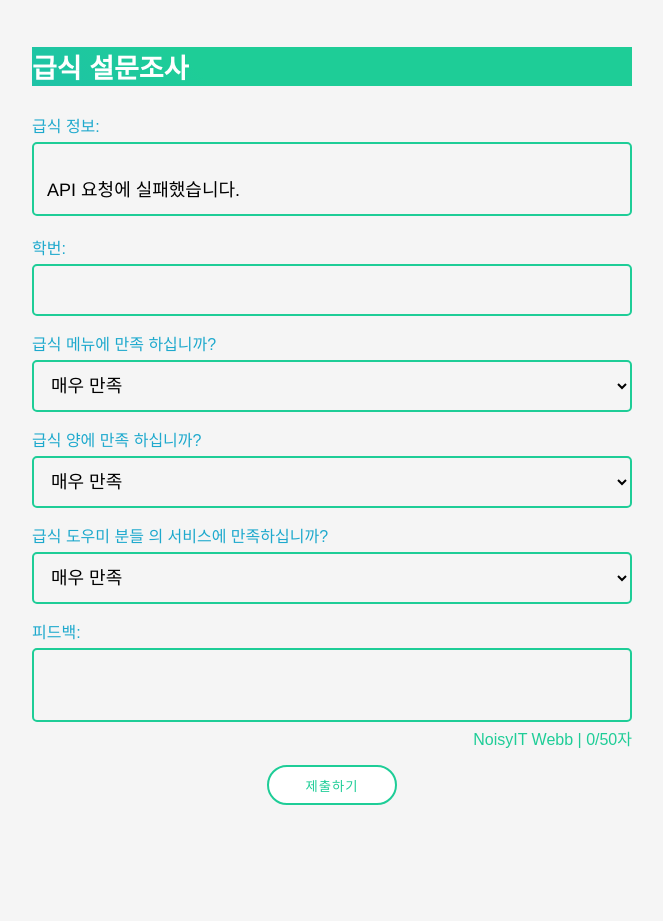
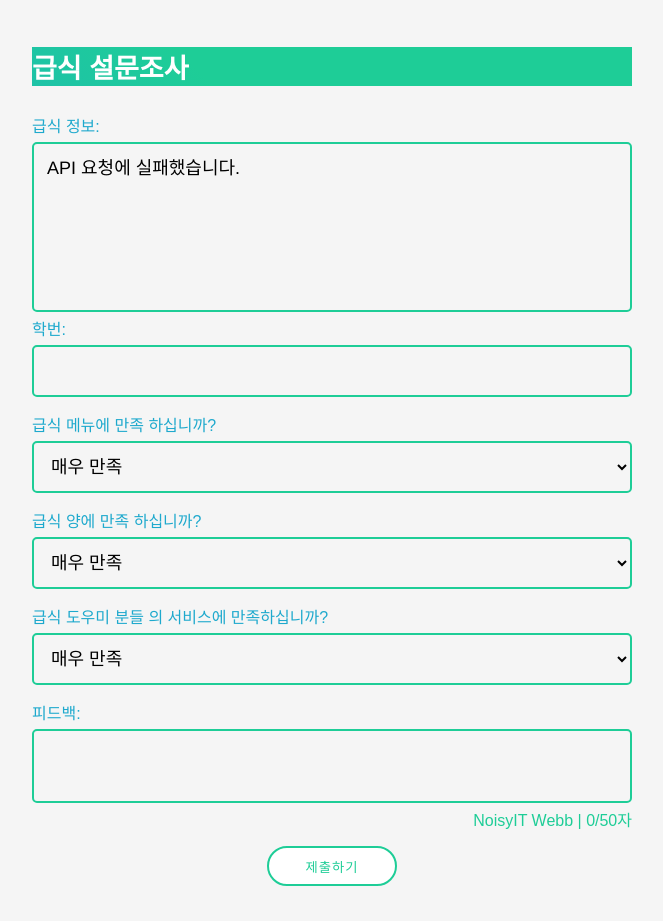
Before and after one commit to halamgang/School-Meal-Evaluation-System, a PHP site: page / in a window 1280 px wide. Shown: the whole page, without its empty margins (308-971 px from the left). Before the commit the page ends 805 px from the top, so only its background shows below. Run offline with PHP 8.4, Linux system fonts and the light colour scheme; data that the repository does not hold is empty.

Commit message:
Update index.php

```diff
--- a/index.php
+++ b/index.php
@@ -171,11 +171,9 @@ function getSchoolMeal($schoolId, $officeCode) {
 
 <label for = "meal-info" class = "color-mom"> 급식 정보: </label>
 
-<textarea id = "meal-info"name = "meal-info"readonly style="resize: none;">
-
+<textarea id="meal-info" name="meal-info" readonly style="resize: none; height: 170px;">
 <?php echo getSchoolMeal('7010182', 'B10', '20230901'); ?>
-
-</textarea></div>
+</textarea>
 
 
 <div class="form-group">
```
